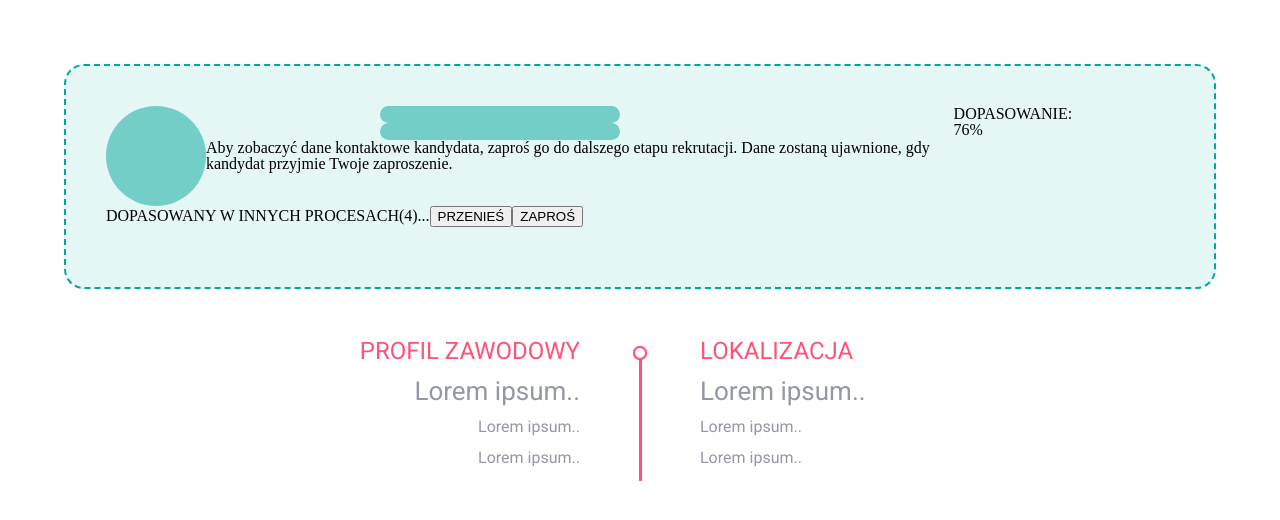
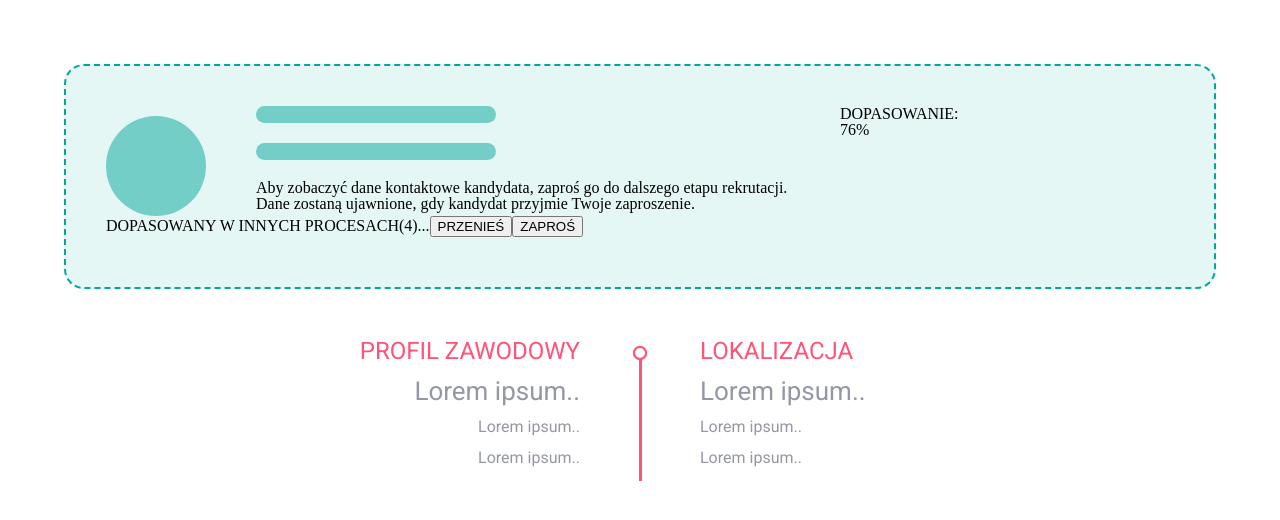
Before and after one commit to alekz29/cv, a React app: page / in a window 1280 px wide. Built offline with nearby package versions, Linux system fonts and the light colour scheme.

Commit message:
repair of the progress(fit) bar position

```diff
--- a/src/styles/Summary.scss
+++ b/src/styles/Summary.scss
@@ -21,6 +21,7 @@ $light-color:#72cec7;
       height:100px;
       border-radius: 50px;
       background: $light-color;
+      margin-top: 10px;
     }
   }
   .action{
@@ -33,8 +34,7 @@ $light-color:#72cec7;
   border-radius: 20px;
   height: 17px;
   width: 400px;
-  padding: 0;
-  margin: 0 auto;
+  margin-bottom: 20px;
 }
 
 .progress-bar::after {
@@ -46,5 +46,6 @@ $light-color:#72cec7;
   border-radius: 9px;
 }
 .fit{
-  width: 70%;
+  margin:0 50px;
+  width: 50%;
 }
```
